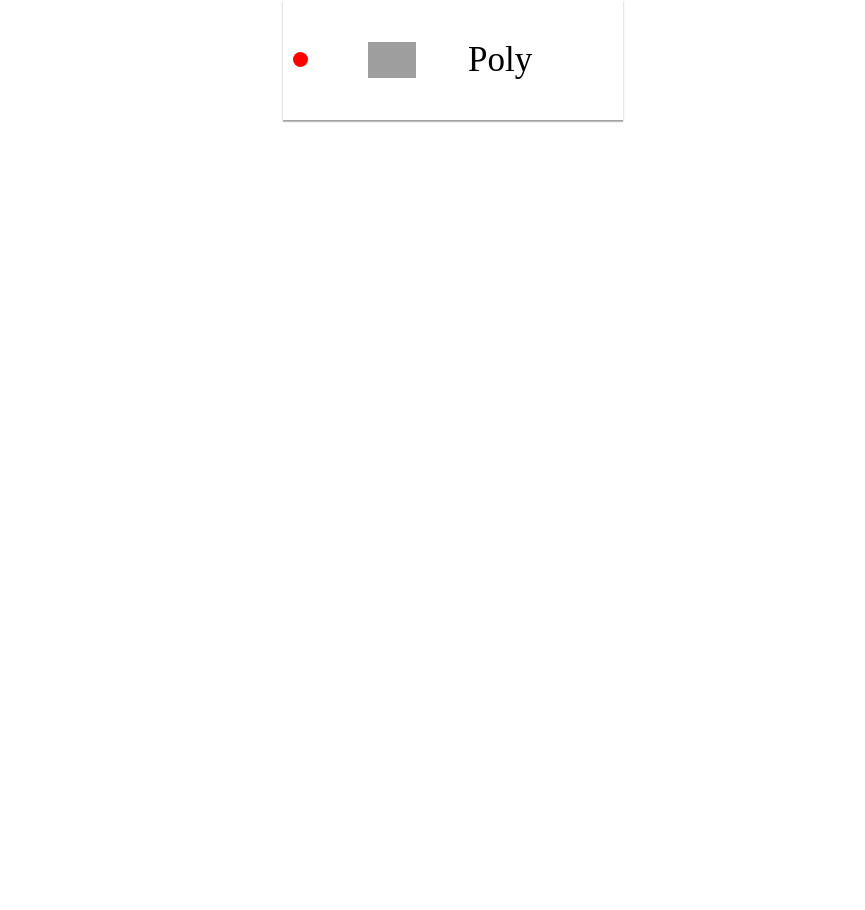
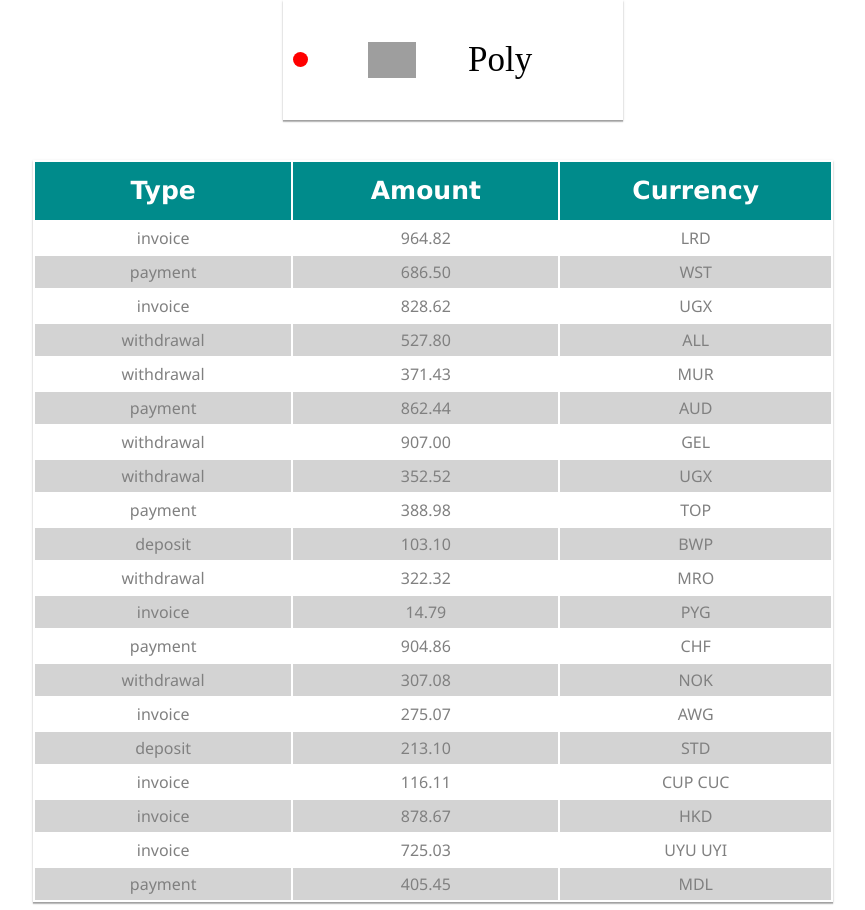
Before and after one commit to OllBond/goit-react-hw-01-components, a React (Create React App) app: page / in a window 1280 px wide. Shown: the part 1377-2287 px from the top of the page, without its empty margins (207-1072 px from the left). Before the commit the page ends 1537 px from the top, so only its background shows below. Built offline with nearby package versions, Linux system fonts and the light colour scheme; grey boxes are pictures that could not be loaded.

Commit message:
update app, transactionHistory

```diff
--- a/src/App.jsx
+++ b/src/App.jsx
@@ -4,6 +4,8 @@
 import user from './data/user.json';
 import data from './data/data.json';
 import friends from './data/friends.json';
+import transactions from './data/transactions.json';
+import TransactionHistory from 'components/TransactionHistory/TransactionHistory';
 
 export const App = () => {
   return (
@@ -19,6 +21,7 @@
       <Statistics title="Upload stats" stats={data} />
 
       <FriendList friends={friends} />
+      <TransactionHistory items={transactions} />
     </>
   );
 };
--- /dev/null
+++ b/src/components/TransactionHistory/TransactionHistory.jsx
@@ -0,0 +1,40 @@
+import PropTypes from 'prop-types';
+import css from './TransactionHistory.module.css';
+const TransactionHistory = ({ items }) => {
+  return (
+    <table className={css.transactionHistory}>
+      <thead>
+        <tr>
+          <th>Type</th>
+          <th>Amount</th>
+          <th>Currency</th>
+        </tr>
+      </thead>
+
+      <tbody>
+        {items.map(({ id, type, amount, currency }) => {
+          return (
+            <tr key={id}>
+              <td>{type}</td>
+              <td>{amount}</td>
+              <td>{currency}</td>
+            </tr>
+          );
+        })}
+      </tbody>
+    </table>
+  );
+};
+
+export default TransactionHistory;
+
+TransactionHistory.propTypes = {
+  items: PropTypes.arrayOf(
+    PropTypes.shape({
+      id: PropTypes.string.isRequired,
+      type: PropTypes.string.isRequired,
+      amount: PropTypes.string.isRequired,
+      currency: PropTypes.string.isRequired,
+    }).isRequired
+  ),
+};
--- /dev/null
+++ b/src/components/TransactionHistory/TransactionHistory.module.css
@@ -0,0 +1,30 @@
+.transactionHistory {
+  max-width: 800px;
+  margin-left: auto;
+  margin-right: auto;
+  box-shadow: 0px 1px 3px rgba(0, 0, 0, 0.12), 0px 1px 1px rgba(0, 0, 0, 0.14),
+    0px 2px 1px rgba(0, 0, 0, 0.2);
+}
+tr:nth-child(odd) {
+  background-color: white;
+}
+
+tr:nth-child(even) {
+  background-color: lightgray;
+}
+th {
+  width: 338px;
+  height: 56px;
+  background-color: darkcyan;
+  color: white;
+  font-size: 25px;
+  font-weight: 700;
+  font-family: 'Lucida Sans', 'Lucida Sans Regular', 'Lucida Grande',
+    'Lucida Sans Unicode', Geneva, Verdana, sans-serif;
+}
+td {
+  text-align: center;
+  height: 30px;
+  color: gray;
+  font-family: 'Segoe UI', Tahoma, Geneva, Verdana, sans-serif;
+}
--- /dev/null
+++ b/src/data/transactions.json
@@ -0,0 +1,122 @@
+[
+  {
+    "id": "1e0700a2-5183-4291-85cc-2065a036a683",
+    "type": "invoice",
+    "amount": "964.82",
+    "currency": "LRD"
+  },
+  {
+    "id": "a30f821b-4d25-4ff0-abdd-e340b3f0dd2b",
+    "type": "payment",
+    "amount": "686.50",
+    "currency": "WST"
+  },
+  {
+    "id": "44dca67a-8e5a-4798-bf8e-b15efd4e1abd",
+    "type": "invoice",
+    "amount": "828.62",
+    "currency": "UGX"
+  },
+  {
+    "id": "ea8ed3dc-2b68-4a53-905a-53ecb0adef33",
+    "type": "withdrawal",
+    "amount": "527.80",
+    "currency": "ALL"
+  },
+  {
+    "id": "ea76146a-0b00-4b80-bc02-a8c822176712",
+    "type": "withdrawal",
+    "amount": "371.43",
+    "currency": "MUR"
+  },
+  {
+    "id": "63ca02f9-d637-46b5-9237-f3b24425e029",
+    "type": "payment",
+    "amount": "862.44",
+    "currency": "AUD"
+  },
+  {
+    "id": "ed0263e8-59a5-4bf1-87e0-2bb88e53dc34",
+    "type": "withdrawal",
+    "amount": "907.00",
+    "currency": "GEL"
+  },
+  {
+    "id": "6013bad0-750c-4691-8bc2-d8f2b43969c4",
+    "type": "withdrawal",
+    "amount": "352.52",
+    "currency": "UGX"
+  },
+  {
+    "id": "252c7be4-8b06-4fa7-8d42-61fb835b70d5",
+    "type": "payment",
+    "amount": "388.98",
+    "currency": "TOP"
+  },
+  {
+    "id": "4eaab41b-b967-40ac-82ed-85fc66f646f1",
+    "type": "deposit",
+    "amount": "103.10",
+    "currency": "BWP"
+  },
+  {
+    "id": "9648a350-8469-42d5-8bf3-18090de5fe67",
+    "type": "withdrawal",
+    "amount": "322.32",
+    "currency": "MRO"
+  },
+  {
+    "id": "9c5c25fb-1a95-4b2f-8d1f-4c4426d677cc",
+    "type": "invoice",
+    "amount": "14.79",
+    "currency": "PYG"
+  },
+  {
+    "id": "43ef232c-80e9-4d6f-b48a-b22405620de3",
+    "type": "payment",
+    "amount": "904.86",
+    "currency": "CHF"
+  },
+  {
+    "id": "5161682e-e620-4019-ab0a-24ceb10fbd20",
+    "type": "withdrawal",
+    "amount": "307.08",
+    "currency": "NOK"
+  },
+  {
+    "id": "7b119d71-42e6-4c42-a141-6818b07bb9ff",
+    "type": "invoice",
+    "amount": "275.07",
+    "currency": "AWG"
+  },
+  {
+    "id": "a4f65722-65c4-4c28-b1f4-b8ed988bb205",
+    "type": "deposit",
+    "amount": "213.10",
+    "currency": "STD"
+  },
+  {
+    "id": "c6e5784b-0ca3-48d6-86e5-b5128af5a523",
+    "type": "invoice",
+    "amount": "116.11",
+    "currency": "CUP CUC"
+  },
+  {
+    "id": "c9ebed6a-3a02-4b49-ac0d-0534b51f2bfd",
+    "type": "invoice",
+    "amount": "878.67",
+    "currency": "HKD"
+  },
+  {
+    "id": "a4a98b0e-b22c-438b-9f83-de2df52110c8",
+    "type": "invoice",
+    "amount": "725.03",
+    "currency": "UYU UYI"
+  },
+  {
+    "id": "b39bfa7a-0166-4c47-94d6-87d20590f746",
+    "type": "payment",
+    "amount": "405.45",
+    "currency": "MDL"
+  }
+]
```
